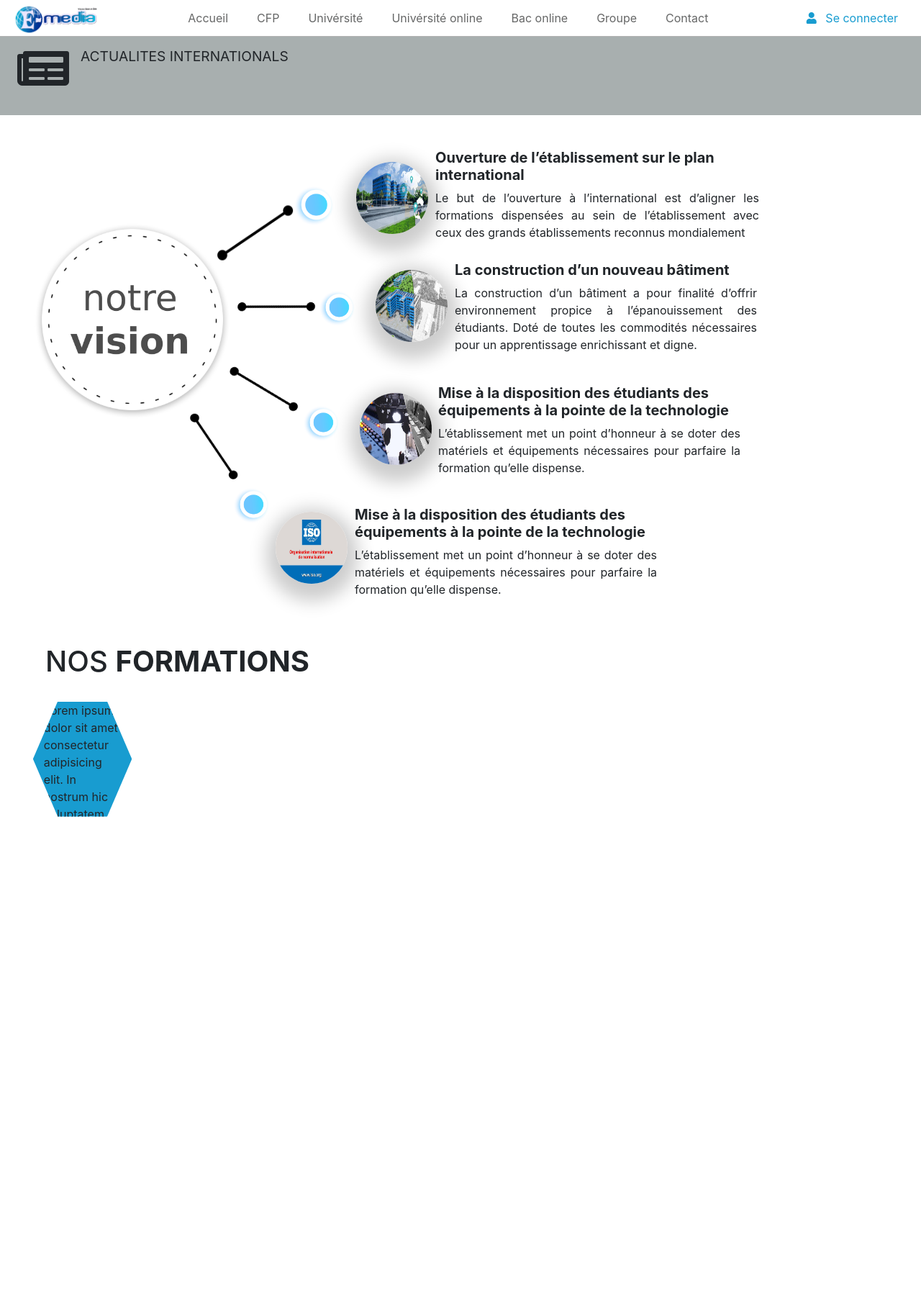
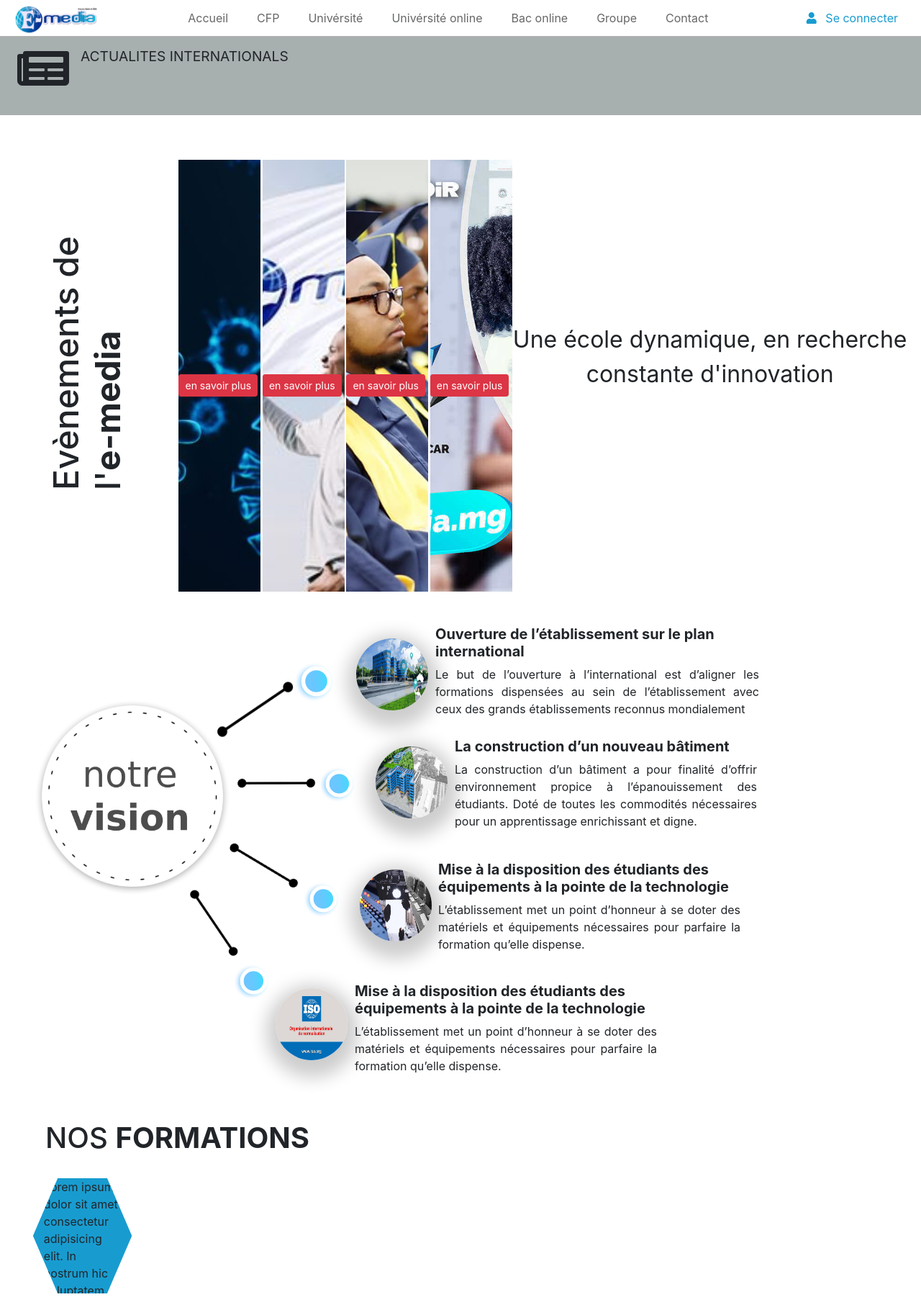
Before and after one commit to MyeLane/Refonte-E-media, a PHP site: page / in a window 1280 px wide; the page is wider, and only the part inside the window is pictured. Shown: the top 1802 px of that part at 72% size. Before the commit the page ends 1135 px from the top of that part, so only its background shows below. Run offline with PHP 8.4, Linux system fonts and the light colour scheme; data that the repository does not hold is empty.

Commit message:
evenement

```diff
--- a/css/style.css
+++ b/css/style.css
@@ -5,8 +5,45 @@ body {
 a {
     text-decoration: none !important;
 }
-
-
+/*evenement*/
+.rotation{
+    writing-mode: vertical-lr;
+    text-orientation: mixed;
+    transform: rotate(180deg);
+    margin-top: 15vh;
+    font-size: 3rem;
+}
+.text-pres{
+    margin-top: 30vh;
+    font-size: 2rem;
+    margin-left: -10rem;
+    text-align: center;
+}
+.gallery{
+    height: 75vh;
+    width: 65%;
+    display: flex;
+    margin: 2% auto 0;
+    box-sizing: border-box;
+}
+.img-box{
+    margin: 0 0.3%;
+    flex-grow: 1;
+    flex-basis: 0;
+    transition: .5s;
+}
+.img-box img{
+    width: 100%;
+    height: 100%;
+    object-fit: cover;
+    transition: .5s;
+}
+.img-box:hover{
+    flex-basis: 50%;
+}
+.btn{
+    margin-top: -75vh;
+}
 /*navbar*/
 
 .navbar {
--- a/index.php
+++ b/index.php
@@ -81,11 +81,41 @@ function dateToFrench($date, $format)
                 </div>
             </div>
             <!--actualites international-->
+<!--evenement-->
+<section class="evenement mt-5">
+        <div class="row">
+            <div class="col-1"><H1 class="rotation"> l'<strong>e-media</strong> <br> Evènements de</H1></div>
+            <div class="col-7">
+                <div class="gallery">
+                    <div class="img-box">
+                        <img src="img/GettyImages-1209679043.jpg" alt="corona">
+                        <button class="btn btn-sm btn-danger">en savoir plus</button>
+                    </div>
+                    <div class="img-box">
+                        <img src="img/logomp.jpg" alt="inter">
+                        <button class="btn btn-sm btn-danger">en savoir plus</button>
+                    </div>
+                    <div class="img-box">
+                        <img src="img/apropos1.jpg" alt="sortie">
+                        <button class="btn btn-sm btn-danger">en savoir plus</button>
+                    </div>
+                    <div class="img-box">
+                        <img src="img/alefa sita-01.jpg" alt="ligne">
+                        <button class="btn btn-sm justify-content-center btn-danger">en savoir plus</button>
+                    </div>
+                </div>
+            </div>
+            <div class="col-4"><p class="text-pres">Une école dynamique, en recherche constante d'innovation</p></div>
+        </div>
+    </section>
+<!--fin évènement-->
+
+
 
             <!--notre vision-->
                 <div class="row notre_vision">
                     <div class="col-3 pl-5 object aos-init aos-animate code code--small code--up" data-aos="fade-up" data-aos-duration="2000">
-                        <img src="img/accueil/Vector_Smart_Object.png" class="img-fluid" alt="object">
+                        <img src="img/accueil/Vector_Smart_Object.png" class="img-fluid aos-init aos-animate code code--small code--down"  data-aos="fade-up" data-aos-duration="2000" alt="object">
                     </div>
 
                     <div class="col-9">
```
Also changed, not shown: img/GettyImages-1209679043.jpg (added), img/alefa sita-01.jpg (added), img/apropos1.jpg (added), img/logomp.jpg (added).
